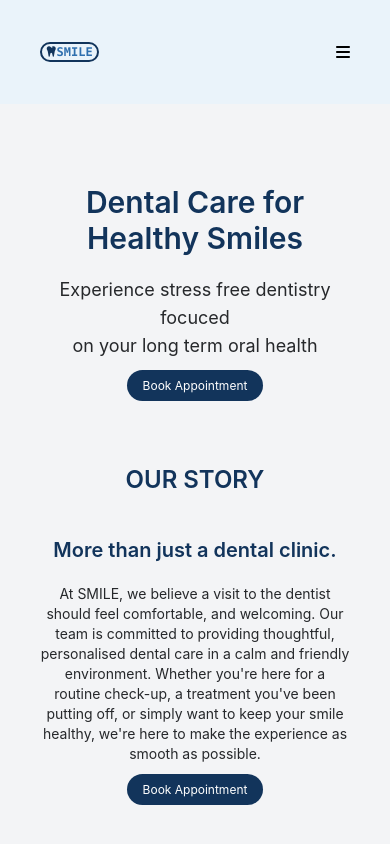
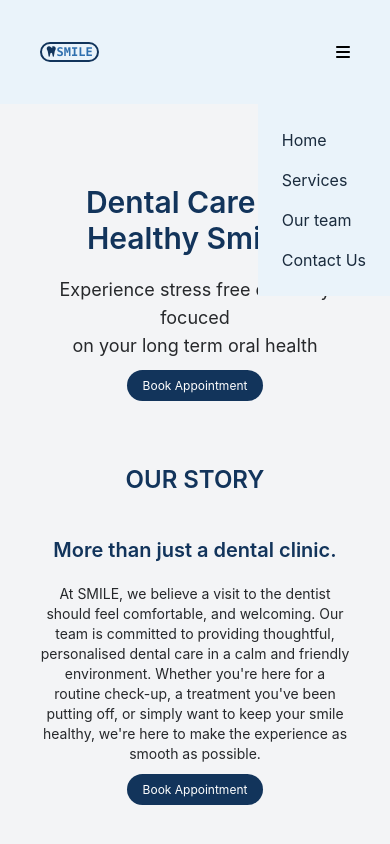
Before and after one commit to ChyyamakaU/DentalSite, a React (Vite) app: page / in a window 390 px wide. Both pictures are taken after a click on the button 343 px from the left and 52 px from the top of the page. Shown: the top 844 px of the page. Built offline with nearby package versions, Linux system fonts and the light colour scheme.

Commit message:
ft: add functionality to hamburger menu

```diff
--- a/src/Components/Header.jsx
+++ b/src/Components/Header.jsx
@@ -1,9 +1,20 @@
 import { Link } from "react-router-dom";
+import { useState } from "react";
 
 function Header() {
+  const [openMenu, setOpenMenu] = useState(false);
+
+  function handleClickMenu() {
+    if (!openMenu) {
+      setOpenMenu(true);
+    } else {
+      setOpenMenu(false);
+    }
+  }
+
   return (
     <>
-      <header className=" flex justify-between items-center p-10 bg-[#EAF3FA] ">
+      <header className="relative flex justify-between items-center p-10 bg-[#EAF3FA]">
         <div className="flex items-center border-2 border-[#12345B] text-xs md:text-lg rounded-3xl px-1  md:px-2 md:py-1">
           <i className="fa-solid fa-tooth text-[#12345B] text-xs md:text-2xl "></i>
           <p className="text-[#2F6FAE] text-xs md:text-lg font-semibold font-mono">
@@ -19,10 +30,20 @@ function Header() {
         </nav>
 
         <div>
-          <button className="block md:hidden">
-            <i className="fa-solid fa-bars"></i>
-          </button>
+          <div>
+            <button className="block md:hidden" onClick={handleClickMenu}>
+              <i className="fa-solid fa-bars"></i>
+            </button>
 
+            {openMenu && (
+              <nav className="absolute top-full right-0 flex flex-col gap-4 bg-[#EAF3FA] p-6 text-[#1A2B3D]">
+                <Link to="/#home">Home</Link>
+                <Link to="/#services">Services</Link>
+                <Link to="/#team">Our team</Link>
+                <Link to="/#contact">Contact Us</Link>
+              </nav>
+            )}
+          </div>
           <Link
             to="/booking"
             className="hidden md:block bg-[#12345B] text-[#ffffff]  rounded-4xl text-xs md:text-lg px-4 py-2"
```
